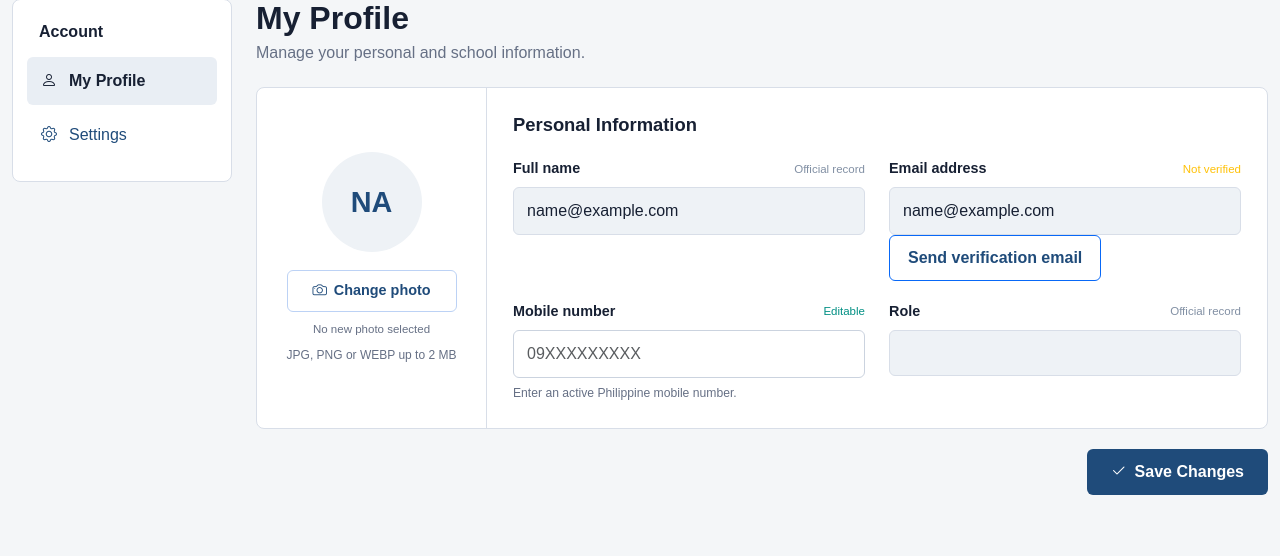
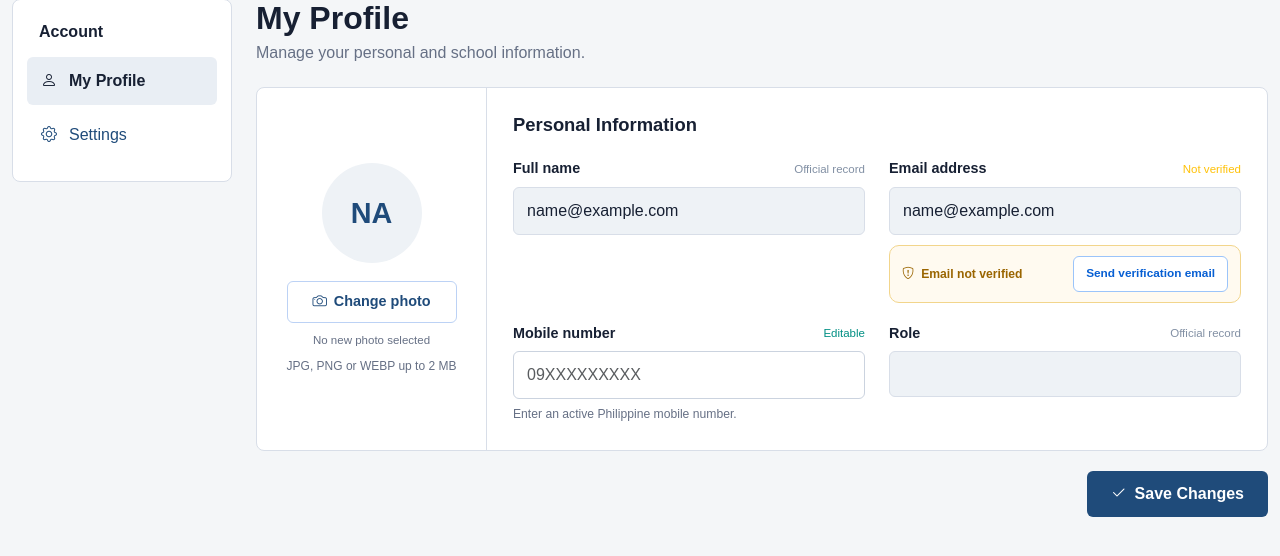
Before and after one commit to KeiRuss01/DepedLMS, a Django app: page /accounts/profile/ in a window 1280 px wide. Shown: the part 118-674 px from the top of the page. Run offline with Django 5.2, Linux system fonts and the light colour scheme; the visitor is signed in with stand-in values (Sample User, id 1); data comes from the database, SQL or seed files in the repository; data that the repository does not hold is empty; parts of the project's set-up code (start-up, migrations or seed data) failed here and were passed over; some libraries are stand-ins or nearby versions.

Commit message:
improve ui

```diff
--- a/accounts/static/accounts/css/account-pages.css
+++ b/accounts/static/accounts/css/account-pages.css
@@ -558,6 +558,55 @@
     background: #eaf3ff;
 }
 
+.email-verification-action {
+    display: flex;
+    align-items: center;
+    justify-content: space-between;
+    gap: 12px;
+    margin-top: 10px;
+    padding: 10px 12px;
+    border: 1px solid #f2d58b;
+    border-radius: 10px;
+    background: #fffaf0;
+}
+
+.email-verification-action > span {
+    display: inline-flex;
+    align-items: center;
+    gap: 7px;
+    color: #9a6500;
+    font-size: .76rem;
+    font-weight: 600;
+}
+
+.email-verification-button {
+    flex: 0 0 auto;
+    padding: 8px 12px;
+    color: #075fd3;
+    font-size: .74rem;
+    font-weight: 700;
+    border: 1px solid #9bc4fa;
+    border-radius: 8px;
+    background: #ffffff;
+}
+
+.email-verification-button:hover {
+    color: #ffffff;
+    border-color: #075fd3;
+    background: #075fd3;
+}
+
+@media (max-width: 600px) {
+    .email-verification-action {
+        align-items: stretch;
+        flex-direction: column;
+    }
+
+    .email-verification-button {
+        width: 100%;
+    }
+}
+
 @media (max-width: 600px) {
     .settings-select-grid {
         grid-template-columns: 1fr;
--- a/accounts/templates/accounts/profile.html
+++ b/accounts/templates/accounts/profile.html
@@ -5,7 +5,7 @@
 
 {% block extra_css %}
 <link rel="stylesheet"
-      href="{% static 'accounts/css/account-pages.css' %}">
+      href="{% static 'accounts/css/account-pages.css' %}?v=2">
 {% endblock %}
 
 {% block content %}
@@ -135,13 +135,16 @@
                             </div>
 
                             {% if not request.user.email_verified %}
+                                <div class="email-verification-action">
+                                    <span><i class="bi bi-shield-exclamation"></i> Email not verified</span>
                                     <button
                                         type="submit"
                                         form="emailVerificationForm"
-                                    class="account-secondary-button"
+                                        class="email-verification-button"
                                     >
                                         Send verification email
                                     </button>
+                                </div>
                             {% endif %}
                         </div>
 
--- a/classroom/templates/classroom/master.html
+++ b/classroom/templates/classroom/master.html
@@ -26,7 +26,7 @@
 
     <!-- Classroom design -->
     <link rel="stylesheet"
-          href="{% static 'classroom/css/classroom.css' %}?v=2">
+          href="{% static 'classroom/css/classroom.css' %}?v=3">
 
     <link rel="stylesheet"
           href="{% static 'accounts/css/user-preferences.css' %}">
@@ -46,10 +46,18 @@
 <body class="classroom-body">
 
     {% if request.user.is_authenticated and not request.user.email_verified and request.user.role == "student" or request.user.is_authenticated and not request.user.email_verified and request.user.role == "parent" %}
-        <div class="container-fluid classroom-container">
-            <div class="alert alert-warning d-flex align-items-center justify-content-between gap-3 mt-3 mb-0" role="status">
-                <span><i class="bi bi-envelope-exclamation me-2"></i>Please verify your email address from your profile.</span>
-                <a class="btn btn-sm btn-outline-dark" href="{% url 'accounts:profile' %}">Open profile</a>
+        <div class="container-fluid classroom-container verification-reminder-wrap">
+            <div class="verification-reminder" role="status">
+                <div class="verification-reminder-copy">
+                    <span class="verification-reminder-icon"><i class="bi bi-shield-exclamation"></i></span>
+                    <span>
+                        <strong>Email verification recommended</strong>
+                        <small>Verify your email to make account recovery easier.</small>
+                    </span>
+                </div>
+                <a class="verification-reminder-action" href="{% url 'accounts:profile' %}">
+                    Verify email <i class="bi bi-arrow-right"></i>
+                </a>
             </div>
         </div>
     {% endif %}
```
Also changed, not shown: classroom/static/classroom/css/classroom.css (+83 -0 lines). Lines whose indentation alone changed are shown as unchanged.
